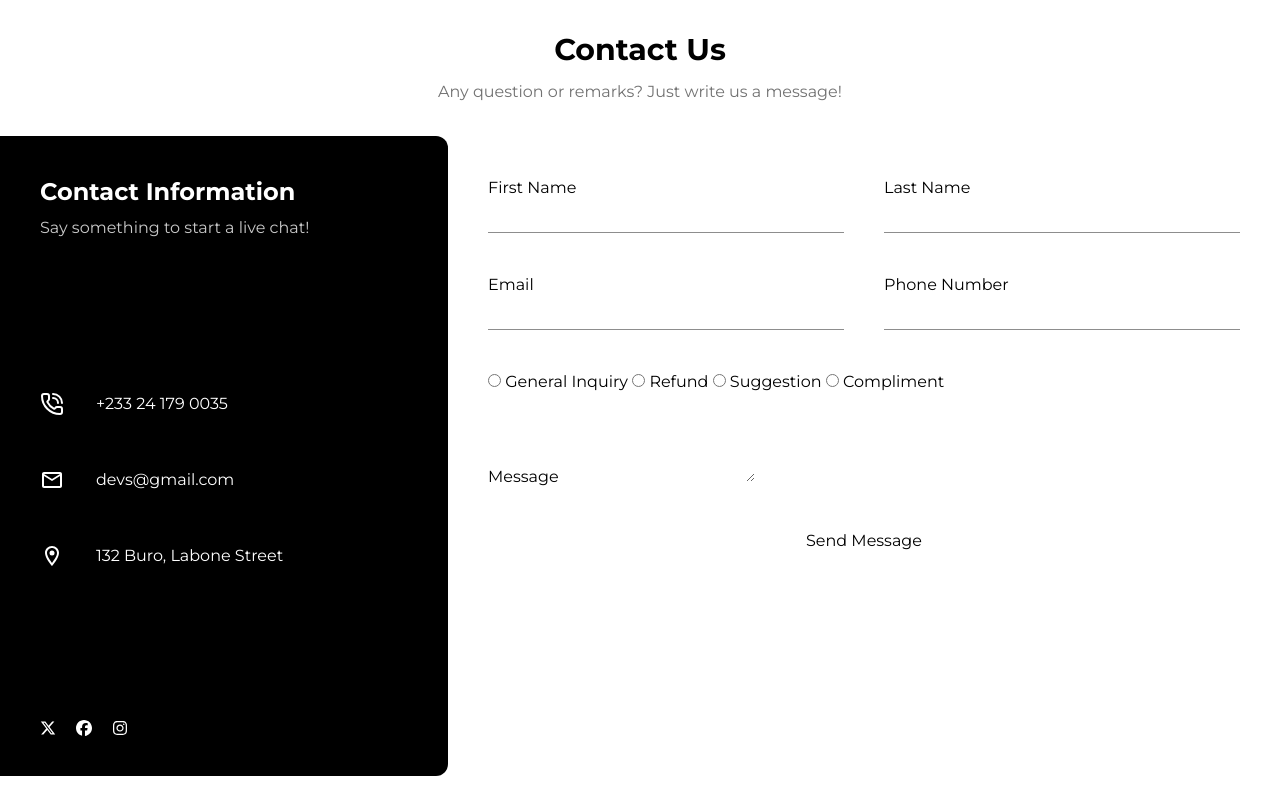
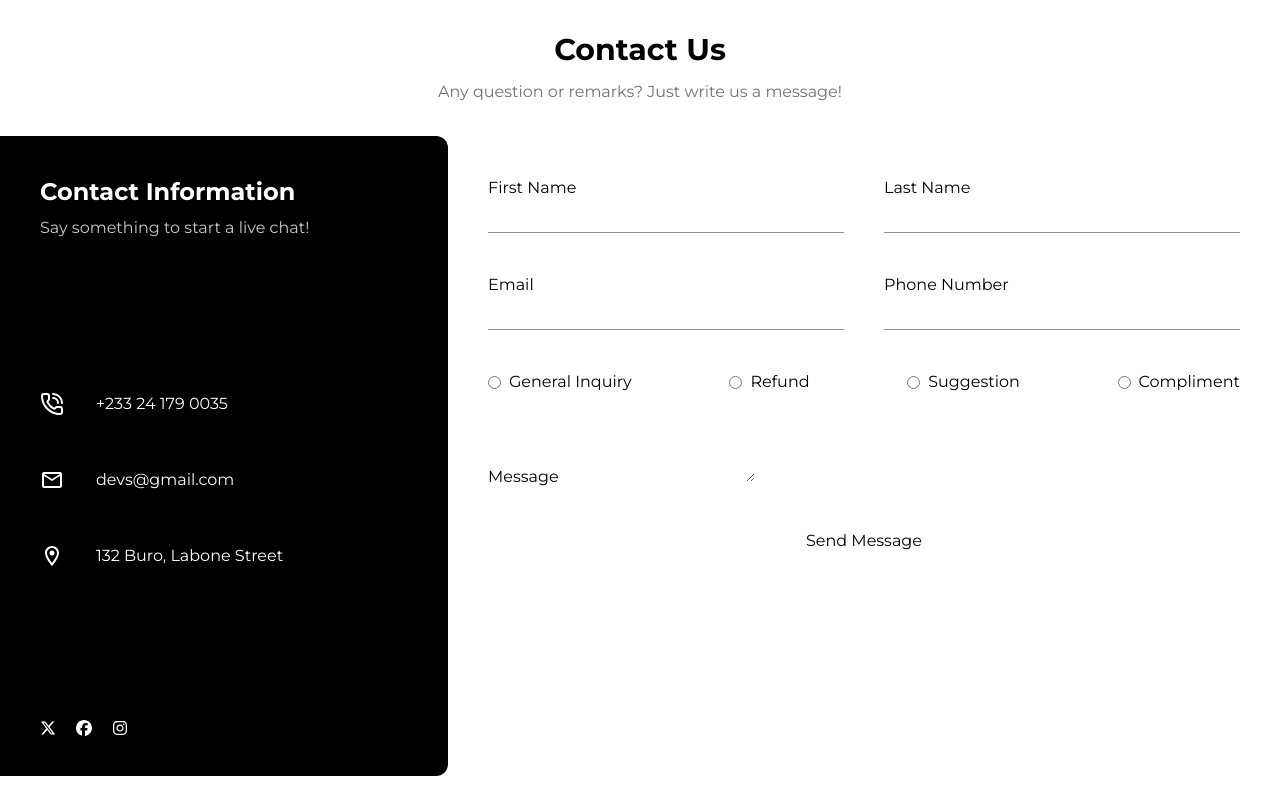
Before and after one commit to ASE-Devs/Advertising-app, a React (Vite) app: page /contact in a window 1280 px wide. Built offline with nearby package versions, Linux system fonts and the light colour scheme; no server answers.

Commit message:
contact-update-2

```diff
--- a/src/pages/auth/ContactUs.jsx
+++ b/src/pages/auth/ContactUs.jsx
@@ -92,8 +92,8 @@ const ContactUs = () => {
                 />
               </div>
             </div>
-            <div>
-              <label htmlFor="">
+            <div className="flex justify-between">
+              <label htmlFor="" className="flex items-center gap-2">
                 {" "}
                 <input
                   type="radio"
@@ -101,14 +101,14 @@ const ContactUs = () => {
                   id=""
                   value="General Inquiry"
                 />{" "}
-                General Inquiry
+                <p>General Inquiry</p>
               </label>
-              <label htmlFor="">
+              <label htmlFor="" className="flex items-center gap-2">
                 {" "}
                 <input type="radio" name="subject" id="" value="Refund" />{" "}
-                Refund
+                <p>Refund</p>
               </label>
-              <label htmlFor="">
+              <label htmlFor="" className="flex items-center gap-2">
                 {" "}
                 <input
                   type="radio"
@@ -116,9 +116,9 @@ const ContactUs = () => {
                   id=""
                   value="Suggestion"
                 />{" "}
-                Suggestion
+                <p>Suggestion</p>
               </label>
-              <label htmlFor="">
+              <label htmlFor="" className="flex items-center gap-2">
                 {" "}
                 <input
                   type="radio"
@@ -126,7 +126,7 @@ const ContactUs = () => {
                   id=""
                   value="Compliment"
                 />{" "}
-                Compliment
+                <p>Compliment</p>
               </label>
             </div>
             <div>
```
